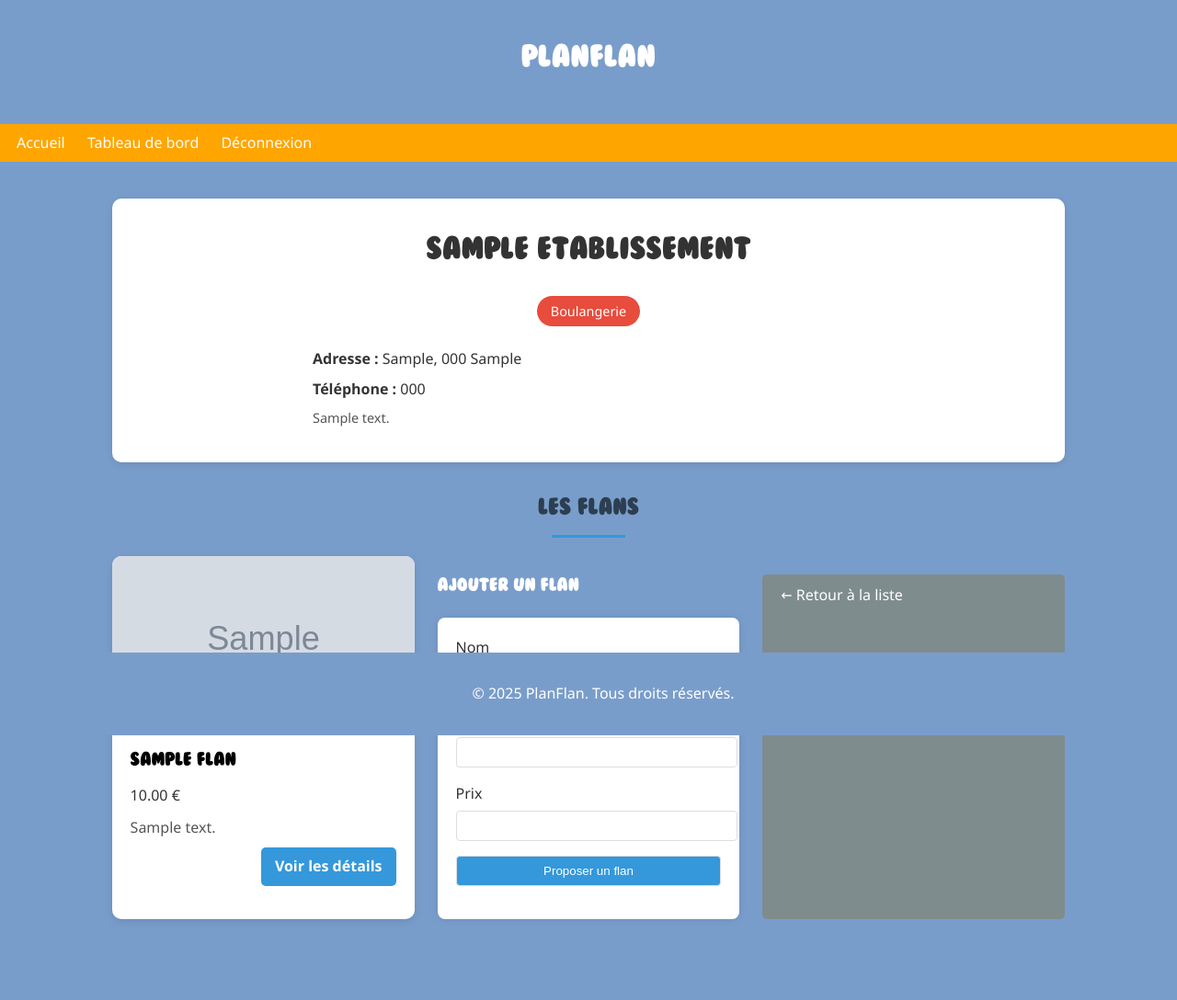
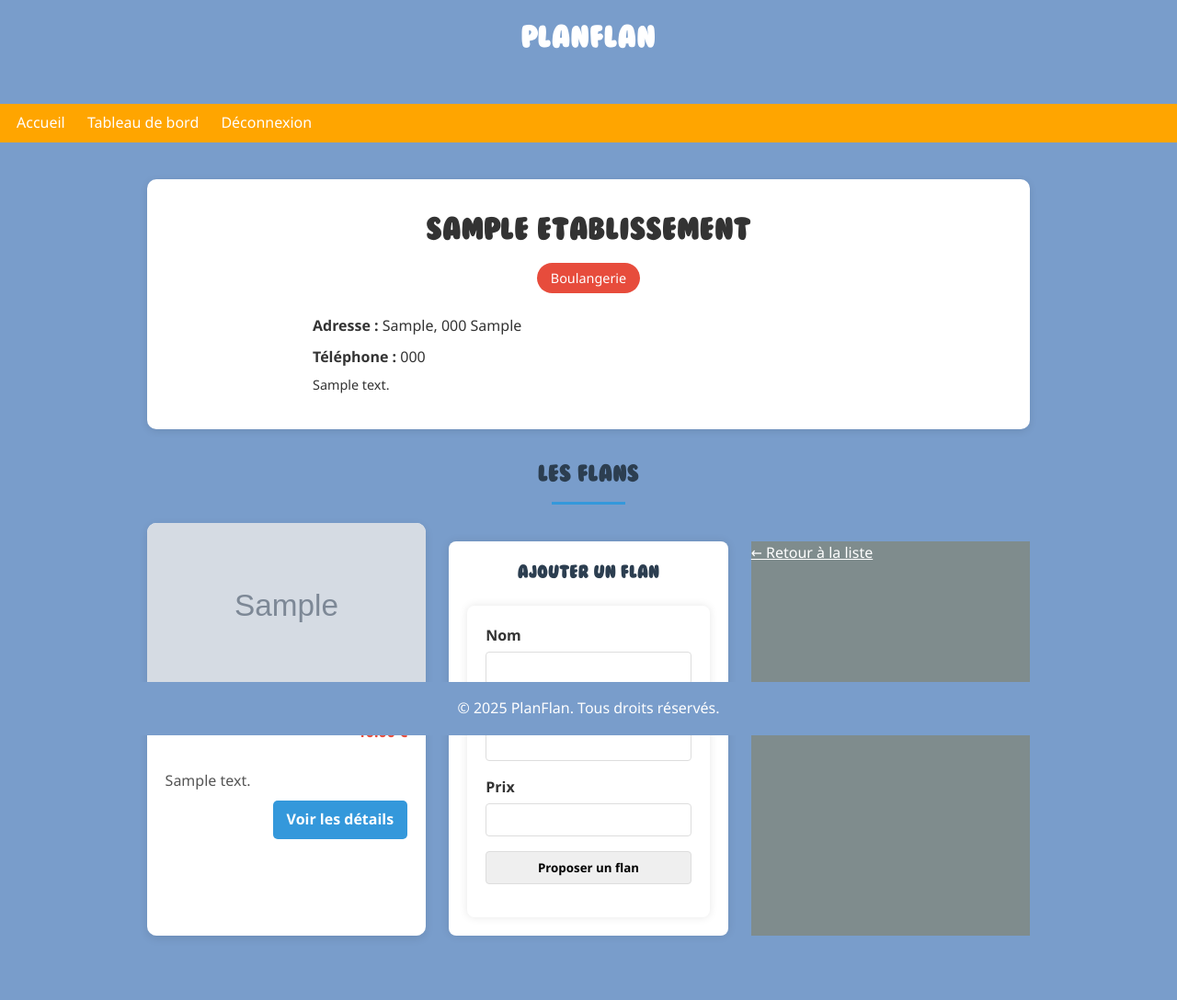
Before and after one commit to WilliamTourte/planflan2, a Flask app: page /etablissement/1 in a window 1280 px wide. Shown: the whole page at 92% size. Before the commit the page ends 1002 px from the top, so only its background shows below. Run offline with Flask 3, Linux system fonts and the light colour scheme; a user stored in the database is signed in; tables that the repository leaves empty hold one stand-in row (values such as "Sample post"); grey boxes marked "Sample" are stand-in pictures.

Commit message:
On bosse sur le style

```diff
--- a/app/static/css/style.css
+++ b/app/static/css/style.css
@@ -5,39 +5,52 @@
     font-weight: bold;
     font-style: normal;
 }
+
 /* Reset basique et styles globaux */
+* {
+    margin: 0;
+    padding: 0;
+    box-sizing: border-box;
+}
+
 body {
-    font-family: 'Arial', sans-serif;
+    font-family: 'Segoe UI', Tahoma, Geneva, Verdana, sans-serif;
     line-height: 1.6;
     margin: 0;
     padding: 0;
     background-color: #799dcb;
     color: #333;
 }
+
+header {
+    background-color: #799dcb;
+    color: white;
+    padding: 1rem;
+    text-align: center;
+}
+
+nav {
+    background-color: orange; /* Couleur orange réintégrée */
+    padding: 0.5rem;
+}
+
+nav a {
+    color: white;
+    text-decoration: none;
+    margin: 0 10px;
+}
+
 .container {
     width: 90%;
     max-width: 1200px;
     margin: 0 auto;
     padding: 20px;
 }
-header {
-    background-color: #799dcb;
-    color: white;
-    padding: 1rem;
-    text-align: center;
-}
-nav {
-    background-color: orange;
-    padding: 0.5rem;
-}
-nav a {
-    color: white;
-    text-decoration: none;
-    margin: 0 10px;
-}
+
 main {
     padding: 20px 0;
 }
+
 footer {
     background-color: #799dcb;
     color: white;
@@ -47,81 +60,171 @@ footer {
     bottom: 0;
     width: 100%;
 }
+
+h1, h2, h3, h4, h5, h6 {
+    font-family: 'Bubblegum', cursive !important;
+}
+
+h1 {
+    text-align: center;
+    margin-bottom: 30px;
+    color: white; /* Pour les titres sur fond bleu */
+}
+
+/* Boutons */
 .btn {
     display: inline-block;
-    background-color: #799dcb;
-    color: white;
     padding: 10px 20px;
     text-decoration: none;
     border-radius: 5px;
     border: none;
     cursor: pointer;
+    font-weight: bold;
+    transition: background 0.2s;
 }
+
 .btn:hover {
+    opacity: 0.9;
+}
+
+.btn-primary {
     background-color: #799dcb;
+    color: white;
 }
+
+.btn-success {
+    background-color: #4CAF50;
+    color: white;
+}
+
+.btn-info {
+    background-color: #3498db;
+    color: white;
+}
+
+.btn-back {
+    background-color: #7f8c8d;
+    color: white;
+    margin-top: 20px;
+}
+
+.btn-back:hover {
+    background-color: #6c7a7d;
+}
+
+/* Formulaires */
 form {
     background: white;
     padding: 20px;
     border-radius: 8px;
     box-shadow: 0 0 10px rgba(0, 0, 0, 0.1);
 }
+
 .form-group {
     margin-bottom: 1rem;
 }
+
 .form-group label {
     display: block;
     margin-bottom: 5px;
+    color: #333;
+    font-weight: bold;
 }
-.form-group input {
+
+.form-group input,
+.form-group textarea {
     width: 100%;
     padding: 8px;
     border: 1px solid #ddd;
     border-radius: 4px;
+    font-family: 'Segoe UI', Tahoma, Geneva, Verdana, sans-serif;
 }
+
+.error-message {
+    color: #e74c36;
+    font-size: 0.9rem;
+    margin-top: 5px;
+}
+
+/* Flash messages */
 .flash-message {
     padding: 10px;
     margin: 10px 0;
     border-radius: 4px;
 }
+
 .flash-message.success {
     background-color: #4caf50;
     color: white;
 }
+
 .flash-message.danger {
     background-color: #f44336;
     color: white;
 }
-/* ===== Reset et base ===== */
-body {
-    font-family: 'Segoe UI', Tahoma, Geneva, Verdana, sans-serif;
-    line-height: 1.6;
+
+/* En-tête de l'établissement */
+.etablissement-header {
+    background: white;
+    padding: 30px;
+    border-radius: 10px;
+    box-shadow: 0 2px 8px rgba(0, 0, 0, 0.1);
+    margin-bottom: 30px;
+    text-align: center;
+}
+
+.etablissement-header h1 {
+    color: #333 !important;
+    margin: 0 0 10px 0;
+}
+
+.type-badge {
+    display: inline-block;
+    background: #e74c3c;
+    color: white;
+    padding: 5px 15px;
+    border-radius: 20px;
+    font-size: 0.9rem;
+    margin-bottom: 15px;
+}
+
+.etablissement-info {
+    text-align: left;
+    max-width: 600px;
+    margin: 0 auto;
+}
+
+.etablissement-info p {
+    margin: 8px 0;
     color: #333;
-    margin: 0;
-    padding: 0;
-    background-color: #799dcb;
 }
-.container {
-    max-width: 1200px;
-    margin: 0 auto;
-    padding: 20px;
+
+/* Section title */
+.section-title {
+    color: #2c3e50;
+    margin: 30px 0 20px 0;
+    text-align: center;
+    position: relative;
 }
-h1, h2, h3, h4, h5, h6 {
-    font-family: 'Bubblegum', cursive !important;
-    color: white; /* Couleur par défaut pour les titres sur fond bleu */
+
+.section-title:after {
+    content: "";
+    display: block;
+    width: 80px;
+    height: 3px;
+    background: #3498db;
+    margin: 10px auto;
 }
-h1 {
-    text-align: center;
-    margin-bottom: 30px;
-}
-/* ===== Grille des établissements ===== */
+
+/* Grille des établissements */
 .etablissements-grid {
     display: grid;
     grid-template-columns: repeat(auto-fill, minmax(300px, 1fr));
     gap: 25px;
     margin-top: 20px;
 }
-/* ===== Cartes cliquables ===== */
+
+/* Cartes cliquables */
 .etablissement-card {
     text-decoration: none;
     color: inherit;
@@ -133,16 +236,19 @@ h1 {
     display: block;
     height: 100%;
 }
+
 .etablissement-card:hover {
     transform: translateY(-7px);
     box-shadow: 0 5px 15px rgba(0, 0, 0, 0.15);
     color: inherit;
 }
+
 .card-image {
     width: 100%;
     height: 180px;
     object-fit: cover;
 }
+
 .card-image.placeholder {
     background: linear-gradient(135deg, #f5f7fa 0%, #c3cfe2 100%);
     display: flex;
@@ -151,46 +257,54 @@ h1 {
     color: #7f8c8d;
     font-style: italic;
 }
+
 .card-content {
     padding: 20px;
     position: relative;
     min-height: 160px;
 }
+
 .card-header {
     display: flex;
     justify-content: space-between;
     align-items: flex-start;
     margin-bottom: 10px;
 }
+
 .etablissement-card h2 {
     margin: 0 0 8px 0;
     font-size: 1.3rem;
-    color: #333 !important; /* Noir pour les noms des établissements */
+    color: #333 !important;
 }
+
 .type {
     color: #7f8c8d;
     font-style: italic;
     font-size: 0.9rem;
     margin: 5px 0;
 }
+
 .adresse {
     color: #34495e;
     font-size: 0.9rem;
     margin: 10px 0;
     line-height: 1.4;
 }
+
 .description {
     color: #555;
     font-size: 0.9rem;
     line-height: 1.4;
     margin: 10px 0;
 }
+
 .flans-count {
     color: #e74c3c;
     font-weight: bold;
     font-size: 0.9rem;
     margin: 10px 0;
 }
+
 .arrow {
     position: absolute;
     bottom: 20px;
@@ -199,10 +313,12 @@ h1 {
     color: #3498db;
     transition: all 0.2s;
 }
+
 .etablissement-card:hover .arrow {
     transform: translateX(5px);
 }
-/* ===== Badge "Label La Flanterie" ===== */
+
+/* Badge "Label La Flanterie" */
 .badge {
     background: #f39c12;
     color: white;
@@ -212,7 +328,8 @@ h1 {
     font-weight: bold;
     margin-left: 10px;
 }
-/* ===== Filtres ===== */
+
+/* Filtres */
 .filters {
     display: flex;
     justify-content: center;
@@ -220,6 +337,7 @@ h1 {
     margin: 25px 0;
     flex-wrap: wrap;
 }
+
 .filter-btn {
     padding: 8px 18px;
     background: #ecf0f1;
@@ -229,119 +347,24 @@ h1 {
     transition: all 0.2s;
     font-weight: 500;
 }
+
 .filter-btn:hover {
     background: #d6eaf8;
 }
+
 .filter-btn.active {
     background: #3498db;
     color: white;
 }
-/* ===== Message "Aucun résultat" ===== */
-.no-results {
-    grid-column: 1 / -1;
-    text-align: center;
-    padding: 40px;
-    background: white;
-    border-radius: 10px;
-    box-shadow: 0 2px 8px rgba(0, 0, 0, 0.1);
-}
-.no-results p {
-    margin-bottom: 15px;
-    color: #7f8c8d;
-}
-.btn {
-    display: inline-block;
-    padding: 8px 16px;
-    background: #3498db;
-    color: white;
-    border-radius: 5px;
-    text-decoration: none;
-    transition: background 0.2s;
-}
-.btn:hover {
-    background: #2980b9;
-}
-/* ===== Animation ===== */
-@keyframes pulse {
-    0% { transform: scale(1); }
-    50% { transform: scale(1.02); }
-    100% { transform: scale(1); }
-}
-.etablissement-card:hover {
-    animation: pulse 0.3s ease;
-}
-/* ===== Responsive ===== */
-@media (max-width: 768px) {
-    .etablissements-grid {
-        grid-template-columns: 1fr;
-        gap: 20px;
-    }
-    .card-content {
-        min-height: auto;
-    }
-}
-@media (max-width: 480px) {
-    .container {
-        padding: 10px;
-    }
-    .etablissement-card {
-        border-radius: 8px;
-    }
-    .card-content {
-        padding: 15px;
-    }
-}
-/* ===== En-tête de l'établissement ===== */
-.etablissement-header {
-    background: white;
-    padding: 30px;
-    border-radius: 10px;
-    box-shadow: 0 2px 8px rgba(0, 0, 0, 0.1);
-    margin-bottom: 30px;
-    text-align: center;
-}
-.etablissement-header h1 {
-    margin: 0 0 10px 0;
-    color: #333 !important; /* Noir pour le titre de l'en-tête de l'établissement */
-}
-.type-badge {
-    display: inline-block;
-    background: #e74c3c;
-    color: white;
-    padding: 5px 15px;
-    border-radius: 20px;
-    font-size: 0.9rem;
-    margin-bottom: 15px;
-}
-.etablissement-info {
-    text-align: left;
-    max-width: 600px;
-    margin: 0 auto;
-}
-.etablissement-info p {
-    margin: 8px 0;
-}
-.section-title {
-    color: #2c3e50;
-    margin: 30px 0 20px 0;
-    text-align: center;
-    position: relative;
-}
-.section-title:after {
-    content: "";
-    display: block;
-    width: 80px;
-    height: 3px;
-    background: #3498db;
-    margin: 10px auto;
-}
-/* ===== Grille des flans ===== */
+
+/* Grille des flans */
 .flans-grid {
     display: grid;
     grid-template-columns: repeat(auto-fill, minmax(280px, 1fr));
     gap: 25px;
     margin-bottom: 30px;
 }
+
 .flan-card {
     background: white;
     border-radius: 10px;
@@ -349,31 +372,49 @@ h1 {
     box-shadow: 0 3px 10px rgba(0, 0, 0, 0.1);
     transition: all 0.3s ease;
 }
+
 .flan-card:hover {
     transform: translateY(-5px);
     box-shadow: 0 5px 15px rgba(0, 0, 0, 0.15);
 }
+
 .flan-card .card-content {
     padding: 20px;
     min-height: 150px;
     display: flex;
     flex-direction: column;
 }
+
 .flan-card h3 {
     margin: 0 0 10px 0;
     font-size: 1.2rem;
-    color: black !important; /* Noir pour les titres des évaluations/flans */
+    color: #333 !important;
 }
+
+.flan-header {
+    display: flex;
+    justify-content: space-between;
+    align-items: center;
+    margin-bottom: 10px;
+}
+
+.flan-price {
+    color: #e74c3c;
+    font-weight: bold;
+}
+
 .flan-description {
     color: #555;
     flex-grow: 1;
     margin: 10px 0;
     line-height: 1.5;
 }
+
 .flan-actions {
     margin-top: auto;
     text-align: right;
 }
+
 .btn-details {
     display: inline-block;
     padding: 8px 15px;
@@ -384,66 +425,80 @@ h1 {
     font-weight: bold;
     transition: background 0.2s;
 }
+
 .btn-details:hover {
     background: #2980b9;
 }
-/* ===== Page du flan / évaluation ===== */
-.evaluation-card {
-    display: flex;
-    border: 1px solid #ddd;
-    border-radius: 8px;
-    padding: 15px;
-    margin-bottom: 15px;
-    background-color: #f9f9f9;
-}
-.evaluation-left {
-    flex: 2;
-    padding-right: 15px;
-}
-.evaluation-left h3 {
-    color: #333 !important; /* Noir pour "Évaluation par [pseudo]" */
-    font-family: 'Bubblegum', cursive !important;
-    margin-top: 0;
-}
-.evaluation-right {
-    flex: 1;
-    display: flex;
-    align-items: center;
-    justify-content: center;
-}
-.evaluation-notes p {
-    margin: 5px 0;
-}
-.evaluation-moyenne {
-    font-size: 1.2em;
-    margin: 10px 0;
-}
-.evaluation-photo {
-    max-width: 100%;
-    max-height: 200px;
-    border-radius: 4px;
+
+/* Message "Aucun résultat" */
+.no-results {
+    grid-column: 1 / -1;
+    text-align: center;
+    padding: 40px;
+    background: white;
+    border-radius: 10px;
+    box-shadow: 0 2px 8px rgba(0, 0, 0, 0.1);
 }
 
-/* ===== Bouton retour ===== */
-.btn-back {
-    display: inline-block;
-    padding: 10px 20px;
-    background: #7f8c8d;
-    color: white;
-    border-radius: 5px;
-    text-decoration: none;
-    transition: background 0.2s;
+.no-results p {
+    margin-bottom: 15px;
+    color: #7f8c8d;
+}
+
+/* Animation */
+@keyframes pulse {
+    0% { transform: scale(1); }
+    50% { transform: scale(1.02); }
+    100% { transform: scale(1); }
+}
+
+.etablissement-card:hover {
+    animation: pulse 0.3s ease;
+}
+
+/* Section "Ajouter un flan" */
+.ajouter-flan-section {
+    background: white;
+    padding: 20px;
+    border-radius: 8px;
+    box-shadow: 0 0 10px rgba(0, 0, 0, 0.1);
     margin-top: 20px;
 }
-.btn-back:hover {
-    background: #6c7a7d;
+
+.ajouter-flan-section h3 {
+    color: #2c3e50;
+    text-align: center;
+    margin-bottom: 20px;
+    font-family: 'Bubblegum', cursive !important;
 }
-/* ===== Responsive ===== */
+
+/* Responsive */
 @media (max-width: 768px) {
+    .etablissements-grid,
     .flans-grid {
         grid-template-columns: 1fr;
     }
+
+    .etablissement-card,
     .flan-card .card-content {
         min-height: auto;
     }
+
+    .container {
+        padding: 10px;
+    }
+
+    .etablissement-card {
+        border-radius: 8px;
+    }
+
+    .card-content {
+        padding: 15px;
+    }
 }
+
+@media (max-width: 480px) {
+    .container {
+        padding: 10px;
+    }
+}
--- a/app/templates/page_etablissement.html
+++ b/app/templates/page_etablissement.html
@@ -50,41 +50,48 @@
             <p>Aucun flan proposé pour cet établissement.</p>
         </div>
     {% endif %}
-<!-- Bouton pour ajouter un flan (toujours visible) -->
+
+    <!-- Section pour ajouter un flan -->
     <div class="ajouter-flan-section">
+        <h3>Ajouter un flan</h3>
         {% if current_user.is_authenticated %}
-        <!-- Si connecté : affiche le formulaire -->
-        <h3>Ajouter un flan</h3>
-        <!-- Formulaire d'ajout de flan (simplifié) -->
-        <form method="POST">
-            {{ form.hidden_tag() }}  <!-- Champ caché pour id_etab -->
+            <!-- Formulaire d'ajout de flan -->
+            <form method="POST" class="form-container">
+                {{ form.hidden_tag() }}
                 <div class="form-group">
-                {{ form.nom.label }} {{ form.nom(class="form-control") }}
-                {% if form.nom.errors %}<div class="error">{{ form.nom.errors[0] }}</div>{% endif %}
+                    {{ form.nom.label(class="form-label") }}
+                    {{ form.nom(class="form-control") }}
+                    {% if form.nom.errors %}
+                        <div class="error-message">{{ form.nom.errors[0] }}</div>
+                    {% endif %}
                 </div>
                 <div class="form-group">
-                {{ form.description.label }} {{ form.description(class="form-control") }}
-                {% if form.description.errors %}<div class="error">{{ form.description.errors[0] }}</div>{% endif %}
+                    {{ form.description.label(class="form-label") }}
+                    {{ form.description(class="form-control") }}
+                    {% if form.description.errors %}
+                        <div class="error-message">{{ form.description.errors[0] }}</div>
+                    {% endif %}
                 </div>
                 <div class="form-group">
-                {{ form.prix.label }} {{ form.prix(class="form-control") }}
-                {% if form.prix.errors %}<div class="error">{{ form.prix.errors[0] }}</div>{% endif %}
+                    {{ form.prix.label(class="form-label") }}
+                    {{ form.prix(class="form-control") }}
+                    {% if form.prix.errors %}
+                        <div class="error-message">{{ form.prix.errors[0] }}</div>
+                    {% endif %}
                 </div>
                 <div class="form-group">
-                {{ form.submit(class="btn btn-submit") }}
+                    {{ form.submit(class="btn btn-proposer") }}
                 </div>
             </form>
-
         {% else %}
-        <!-- Si non connecté : bouton vers la page de connexion -->
-        <a href="{{ url_for('auth.login', next=request.full_path) }}" class="btn-ajouter">
+            <!-- Bouton de connexion -->
+            <a href="{{ url_for('auth.login', next=request.full_path) }}" class="btn-proposer">
                 Ajouter un flan (connectez-vous)
             </a>
         {% endif %}
     </div>
 
-
-
+    <!-- Bouton retour -->
     <a href="{{ url_for('main.afficher_etablissements') }}" class="btn-back">← Retour à la liste</a>
 </div>
 {% endblock %}
```
Also changed, not shown: app/templates/page_flan.html (+2 -21 lines). Lines whose indentation alone changed are shown as unchanged.
